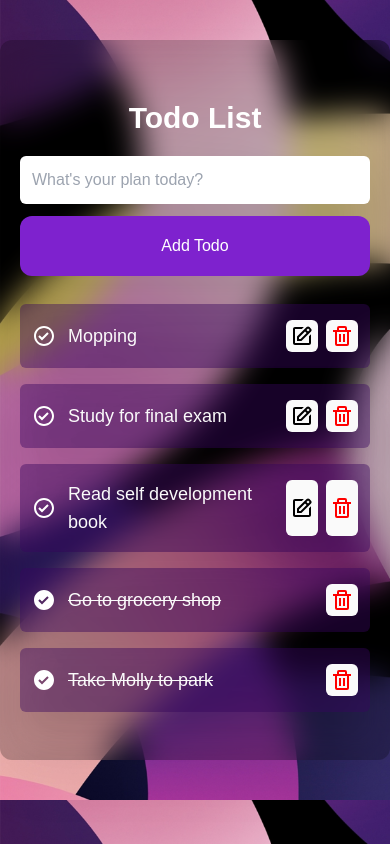
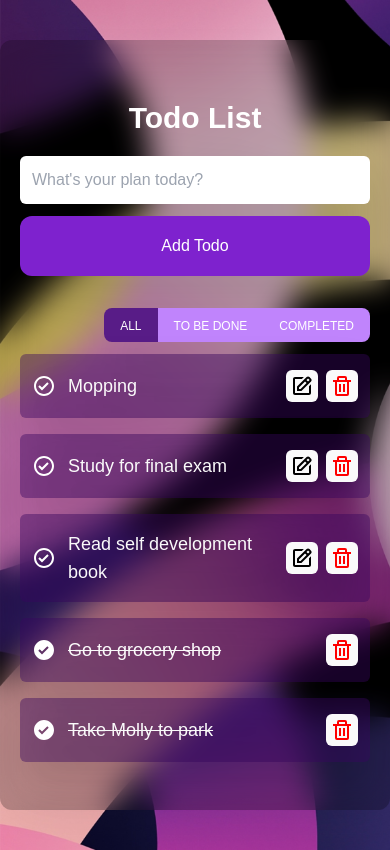
Before and after one commit to FahmiEfendy/todo-list, a React (Vite) app: page / in a window 390 px wide. Built offline with nearby package versions, Linux system fonts and the light colour scheme.

Commit message:
feat: add TodoFilter

```diff
--- a/src/App.tsx
+++ b/src/App.tsx
@@ -2,34 +2,7 @@ import { useState } from "react";
 
 import "./App.css";
 import TodoList from "./components/TodoList";
-
-const todosArray = [
-  {
-    id: "1",
-    title: "Mopping",
-    completed: false,
-  },
-  {
-    id: "2",
-    title: "Study for final exam",
-    completed: false,
-  },
-  {
-    id: "3",
-    title: "Read self development book",
-    completed: false,
-  },
-  {
-    id: "4",
-    title: "Go to grocery shop",
-    completed: true,
-  },
-  {
-    id: "5",
-    title: "Take Molly to park",
-    completed: true,
-  },
-];
+import { todosArray } from "./data/todosArray";
 
 function App() {
   const [todos, setTodos] = useState(todosArray);
--- /dev/null
+++ b/src/components/TodoFilter.tsx
@@ -0,0 +1,62 @@
+import { useEffect, useState } from "react";
+
+import { todosArray } from "../data/todosArray";
+import { ITodos } from "../interfaces/todo-interfaces";
+
+interface TodoFilterProps {
+  setTodos: (todos: Array<ITodos>) => void;
+}
+
+const TodoFilter = (props: TodoFilterProps) => {
+  const { setTodos } = props;
+
+  const [activeFilter, setActiveFilter] = useState("All");
+
+  useEffect(() => {
+    if (activeFilter === "To Be Done") {
+      setTodos(todosArray.filter((todo: ITodos) => !todo.completed));
+    } else if (activeFilter === "Completed") {
+      setTodos(todosArray.filter((todo: ITodos) => todo.completed));
+    } else {
+      setActiveFilter("All");
+      setTodos(todosArray);
+    }
+  }, [activeFilter, setTodos]);
+
+  return (
+    <div className="flex ms-auto mt-3 mb-1 text-white">
+      <button
+        className={`rounded-l-lg sm:px-6 px-4 pb-2 pt-2.5 text-xs uppercase hover:bg-purple-900 ${
+          activeFilter === "All" ? "bg-purple-900" : "bg-purple-400"
+        }`}
+        onClick={() => {
+          setActiveFilter("All");
+        }}
+      >
+        All
+      </button>
+      <button
+        className={`sm:px-6 px-4 pb-2 pt-2.5 text-xs uppercase hover:bg-purple-900 ${
+          activeFilter === "To Be Done" ? "bg-purple-900" : "bg-purple-400"
+        }`}
+        onClick={() => {
+          setActiveFilter("To Be Done");
+        }}
+      >
+        To Be Done
+      </button>
+      <button
+        className={`rounded-r-lg sm:px-6 px-4 pb-2 pt-2.5 text-xs uppercase hover:bg-purple-900 ${
+          activeFilter === "Completed" ? "bg-purple-900" : "bg-purple-400"
+        }`}
+        onClick={() => {
+          setActiveFilter("Completed");
+        }}
+      >
+        Completed
+      </button>
+    </div>
+  );
+};
+
+export default TodoFilter;
--- a/src/components/TodoItem.tsx
+++ b/src/components/TodoItem.tsx
@@ -75,11 +75,11 @@ const TodoItem = (props: TodoItemProps) => {
             >
               {todo.title}
             </p>
-            <div className="ms-auto flex">
+            <div className="ms-auto flex my-auto">
               {!todo.completed && (
                 <button
                   onClick={() => editTodoHandler(todo.id)}
-                  className="me-2 bg-zinc-50 p-1 rounded-md"
+                  className="me-2 bg-zinc-50 p-1 rounded-md max-h-8"
                 >
                   <svg
                     xmlns="http://www.w3.org/2000/svg"
@@ -94,7 +94,7 @@ const TodoItem = (props: TodoItemProps) => {
               )}
               <button
                 onClick={() => deleteTodoHandler(todo.id)}
-                className="bg-zinc-50 p-1 rounded-md"
+                className="bg-zinc-50 p-1 rounded-md max-h-8"
               >
                 <svg
                   xmlns="http://www.w3.org/2000/svg"
--- a/src/components/TodoList.tsx
+++ b/src/components/TodoList.tsx
@@ -2,6 +2,7 @@ import React, { useEffect, useState } from "react";
 
 import TodoForm from "./TodoForm";
 import TodoItem from "./TodoItem";
+import TodoFilter from "./TodoFilter";
 import { ITodos } from "../interfaces/todo-interfaces";
 
 interface TodoListProps {
@@ -33,6 +34,7 @@ const TodoList = (props: TodoListProps) => {
         enteredTitle={enteredTitle}
         setEnteredTitle={setEnteredTitle}
       />
+      <TodoFilter setTodos={setTodos} />
       <TodoItem setEditId={setEditId} todos={todos} setTodos={setTodos} />
     </React.Fragment>
   );
--- /dev/null
+++ b/src/data/todosArray.ts
@@ -0,0 +1,27 @@
+export const todosArray = [
+  {
+    id: "1",
+    title: "Mopping",
+    completed: false,
+  },
+  {
+    id: "2",
+    title: "Study for final exam",
+    completed: false,
+  },
+  {
+    id: "3",
+    title: "Read self development book",
+    completed: false,
+  },
+  {
+    id: "4",
+    title: "Go to grocery shop",
+    completed: true,
+  },
+  {
+    id: "5",
+    title: "Take Molly to park",
+    completed: true,
+  },
+];
```
